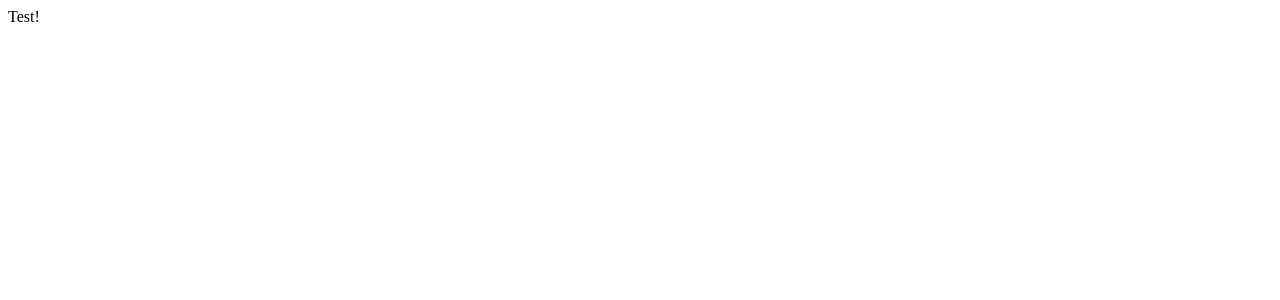
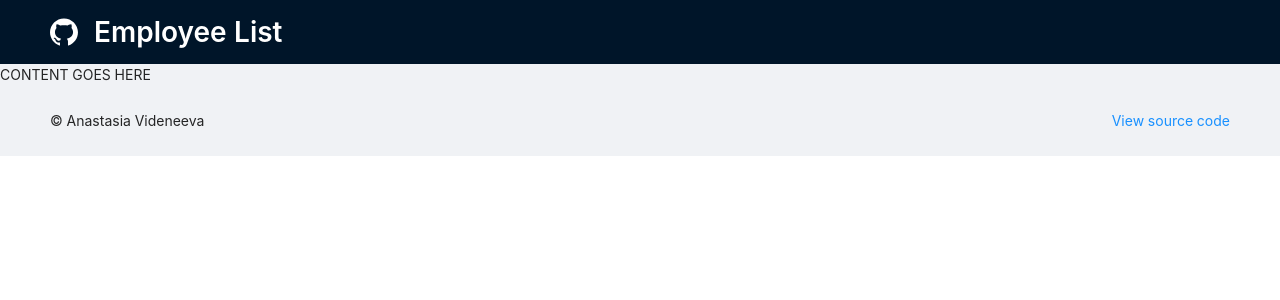
Before and after one commit to vi-nastya/employees-list, a React app: page / in a window 1280 px wide. Shown: the top 300 px of the page. Built offline with nearby package versions, Linux system fonts and the light colour scheme.

Commit message:
Project setup: css and css modules, adds antd and layout

```diff
--- a/package.json
+++ b/package.json
@@ -15,13 +15,16 @@
     "@babel/preset-env": "^7.12.7",
     "@babel/preset-react": "^7.12.7",
     "babel-loader": "^8.2.1",
+    "css-loader": "^5.0.1",
     "html-loader": "^1.3.2",
     "html-webpack-plugin": "^4.5.0",
+    "style-loader": "^2.0.0",
     "webpack": "^5.6.0",
     "webpack-cli": "^4.2.0",
     "webpack-dev-server": "^3.11.0"
   },
   "dependencies": {
+    "antd": "^4.8.5",
     "react": "^17.0.1",
     "react-dom": "^17.0.1"
   }
--- a/src/App.jsx
+++ b/src/App.jsx
@@ -1,7 +1,31 @@
 import React from 'react'
-import ReactDOM from 'react-dom'
+import { Layout } from 'antd'
+import Icon, { GithubFilled } from '@ant-design/icons'
+import styles from './styles.module.css'
+import { Typography } from 'antd'
+const { Title, Link, Text } = Typography
 
-export const App = () => <div>Test!</div>
-
-const wrapper = document.getElementById('app')
-wrapper ? ReactDOM.render(<App />, wrapper) : false
+export const App = () => {
+  const { Header, Footer, Content } = Layout
+  return (
+    <Layout>
+      <Header className={styles.header}>
+        <Icon
+          type="github"
+          component={() => <GithubFilled style={{ fontSize: 28 }} />}
+          style={{ color: 'white', marginRight: 16 }}
+        />
+        <Title style={{ color: 'white', fontSize: '28px', marginBottom: 0 }}>
+          Employee List
+        </Title>
+      </Header>
+      <Content>CONTENT GOES HERE</Content>
+      <Footer className={styles.footer}>
+        <Text>© Anastasia Videneeva</Text>
+        <Link href="https://github.com/vi-nastya" target="_blank">
+          View source code
+        </Link>
+      </Footer>
+    </Layout>
+  )
+}
--- a/src/index.js
+++ b/src/index.js
@@ -1,10 +1,7 @@
+import React from 'react'
+import ReactDOM from 'react-dom'
 import { App } from './App'
+import 'antd/dist/antd.css'
 
-export const test = () => {
-  // console.log(App)
-  for (let i of [1, 2, 3]) {
-    console.log('it works!', i)
-  }
-}
-
-test()
+const wrapper = document.getElementById('app')
+wrapper ? ReactDOM.render(<App />, wrapper) : false
--- /dev/null
+++ b/src/styles.module.css
@@ -0,0 +1,14 @@
+.header {
+  box-sizing: border-box;
+  display: flex;
+  align-items: center;
+  padding: 16px;
+}
+
+.footer {
+  box-sizing: border-box;
+  display: flex;
+  align-items: center;
+  justify-content: space-between;
+  padding: 16px;
+}
--- a/webpack.config.js
+++ b/webpack.config.js
@@ -18,6 +18,33 @@ module.exports = {
           },
         ],
       },
+      {
+        test: /\.module\.css$/i,
+        use: [
+          'style-loader',
+          {
+            loader: 'css-loader',
+            options: {
+              importLoaders: 1,
+              modules: true,
+            },
+          },
+        ],
+      },
+      {
+        test: /\.css$/i,
+        exclude: /\.module\.css$/i,
+        use: [
+          'style-loader',
+          {
+            loader: 'css-loader',
+            options: {
+              importLoaders: 1,
+              modules: false,
+            },
+          },
+        ],
+      },
     ],
   },
   plugins: [
```
Also changed, not shown: 1 other file (tests, documents, lock files or other folders).
